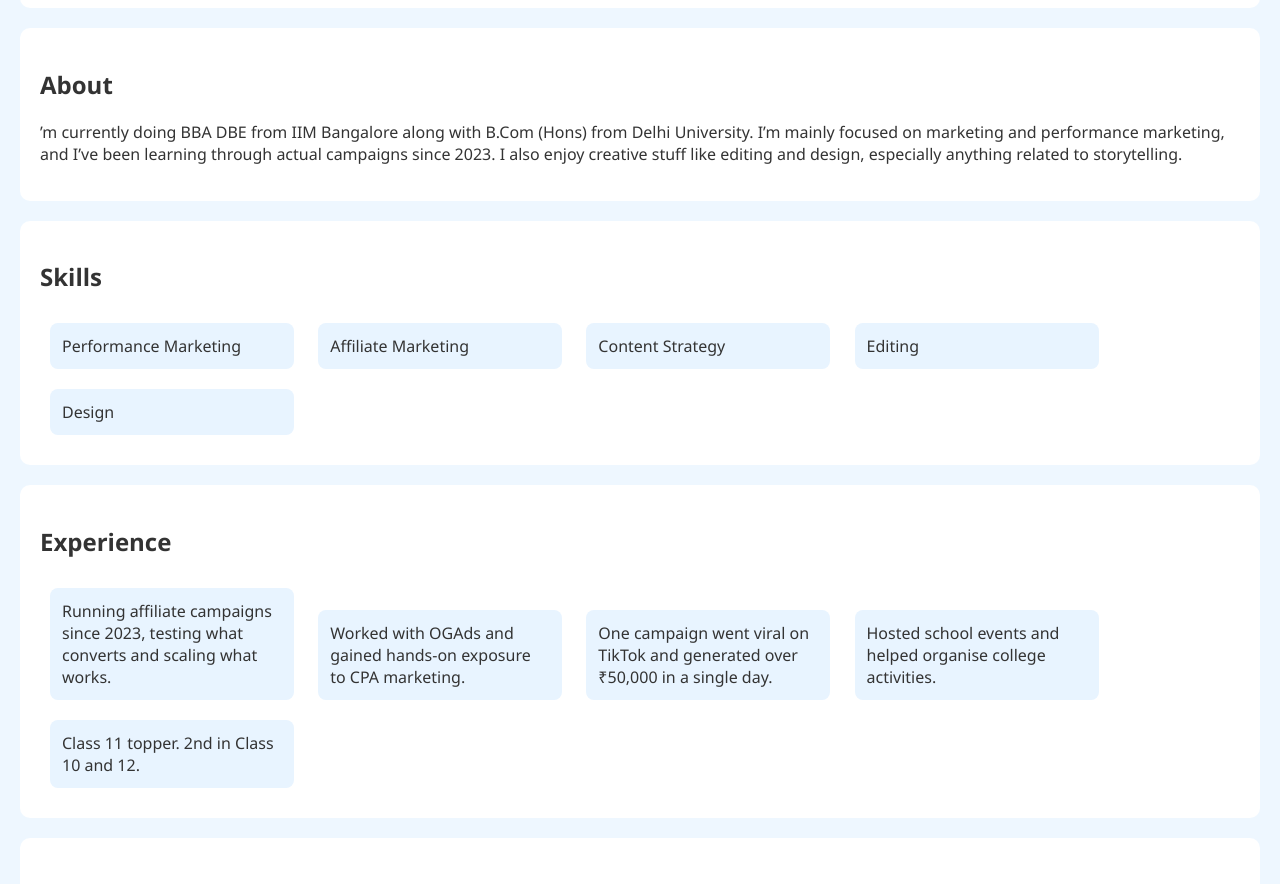
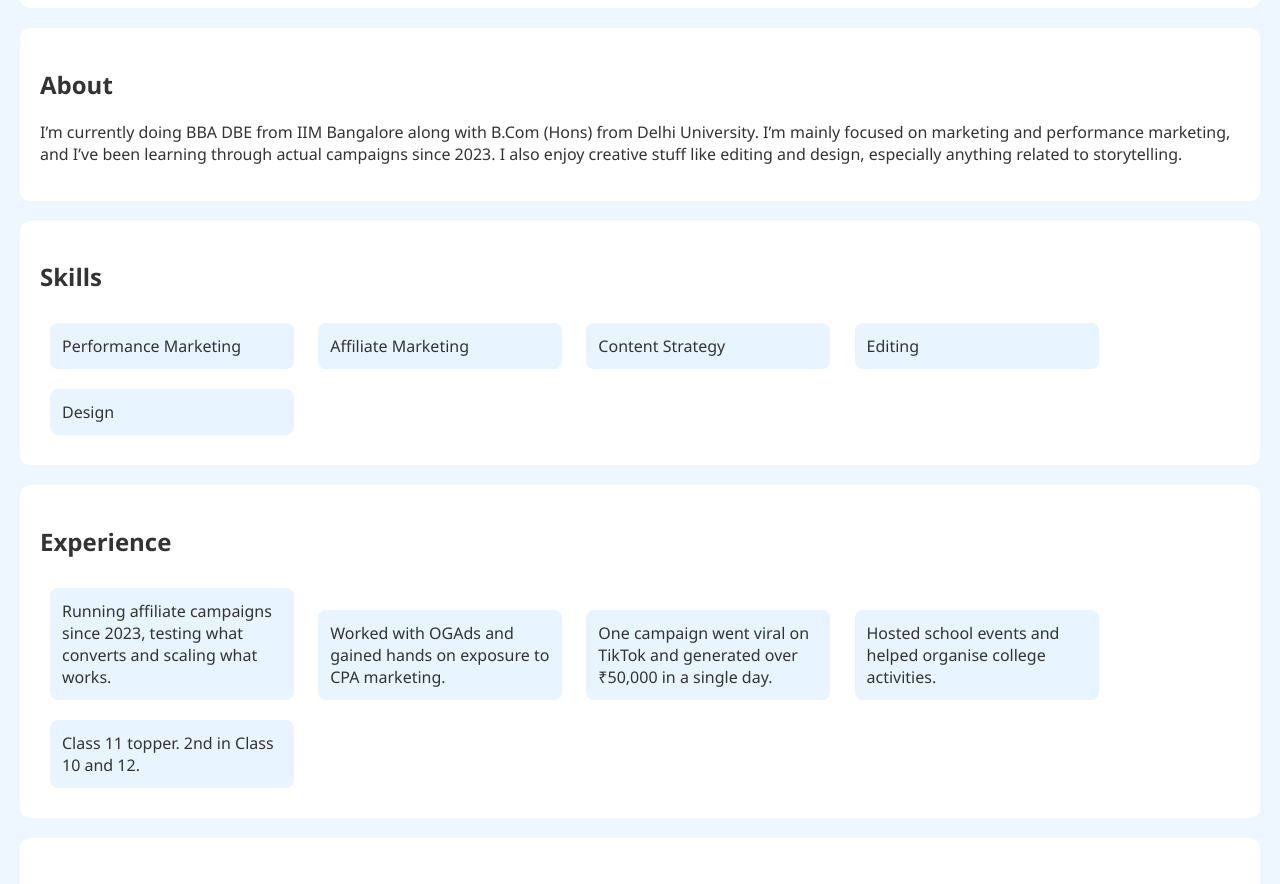
Before and after one commit to tanmaykumar69420-ops/tanmay-resume-website, a plain HTML site: page index.html in a window 1280 px wide. Shown: the part 339-1223 px from the top of the page. Drawn offline with Linux system fonts and the light colour scheme.

Commit message:
Fix HTML encoding issues in index.html

```diff
--- a/index.html
+++ b/index.html
@@ -25,7 +25,7 @@
     <section id="about">
       <h2>About</h2>
       <p>
-        ’m currently doing BBA DBE from IIM Bangalore along with B.Com (Hons)
+        I’m currently doing BBA DBE from IIM Bangalore along with B.Com (Hons)
         from Delhi University. I’m mainly focused on marketing and performance
         marketing, and I’ve been learning through actual campaigns since 2023. I
         also enjoy creative stuff like editing and design, especially anything
@@ -51,7 +51,7 @@
       </div>
 
       <div class="card">
-        Worked with OGAds and gained hands-on exposure to CPA marketing.
+        Worked with OGAds and gained hands on exposure to CPA marketing.
       </div>
 
       <div class="card">
```
